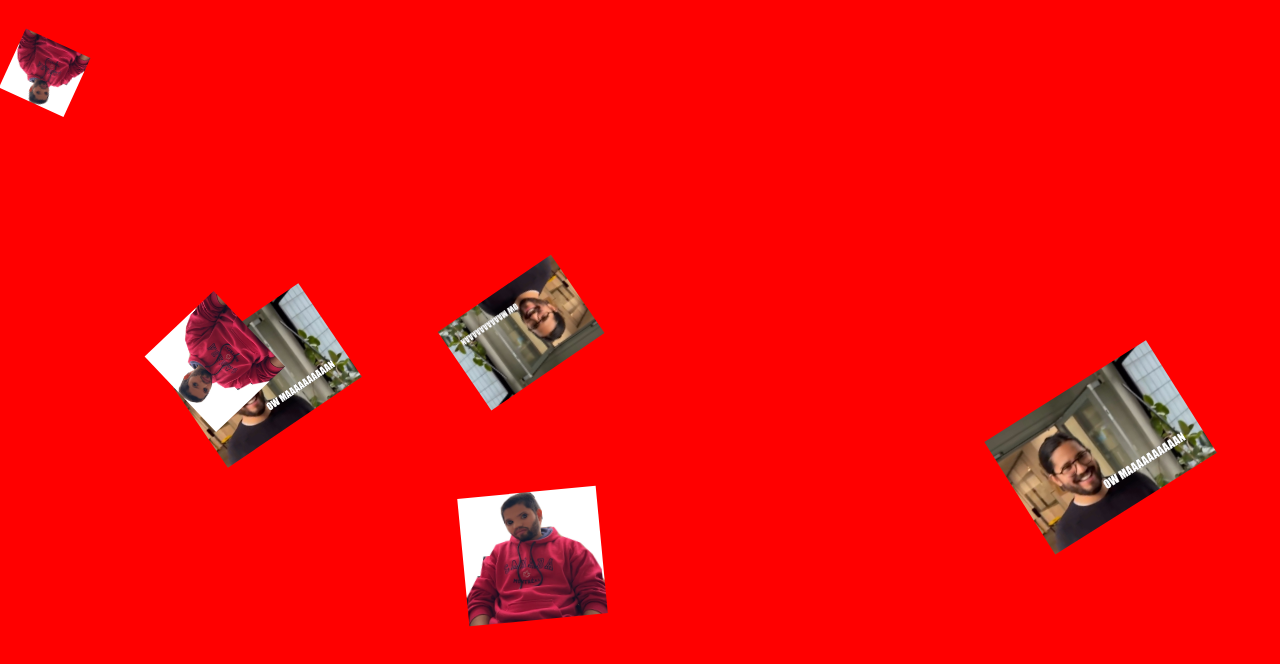
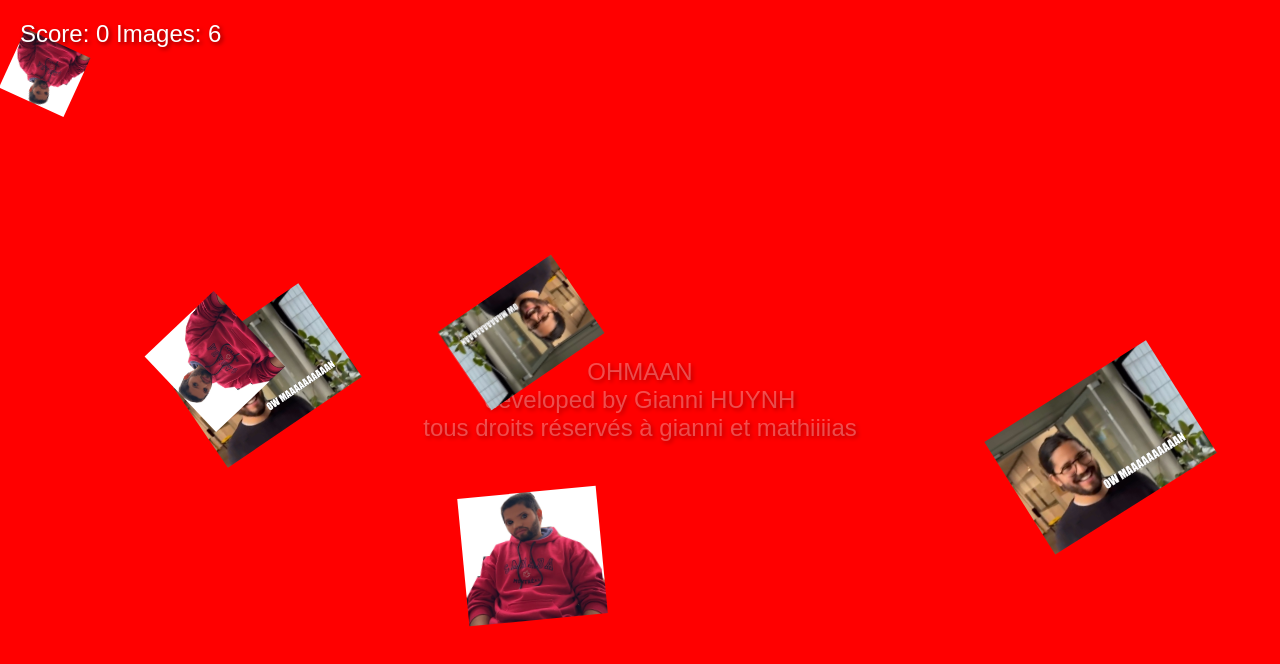
Before and after one commit to GianniHuynh/ohmaaan, a plain HTML site: page index.html in a window 1280 px wide. Drawn offline with Linux system fonts and the light colour scheme.

Commit message:
add score play

```diff
--- a/index.html
+++ b/index.html
@@ -16,6 +16,30 @@
             position: absolute;
             height: auto;
             transition: all 0.1s ease;
+            cursor: pointer;
+        }
+        .score-container {
+            position: fixed;
+            top: 20px;
+            left: 20px;
+            color: white;
+            font-family: Arial, sans-serif;
+            font-size: 24px;
+            z-index: 1000;
+            text-shadow: 2px 2px 4px rgba(0,0,0,0.5);
+        }
+        .background-text {
+            position: fixed;
+            top: 50%;
+            left: 50%;
+            transform: translate(-50%, -50%);
+            color: rgba(255, 255, 255, 0.3);
+            font-family: Arial, sans-serif;
+            font-size: 24px;
+            text-align: center;
+            z-index: -1;
+            white-space: nowrap;
+            text-shadow: 2px 2px 4px rgba(0,0,0,0.3);
         }
         @keyframes rgbBackground {
             0% { background-color: rgb(255, 0, 0); }
@@ -26,53 +50,71 @@
     </style>
 </head>
 <body>
+    <div class="score-container">
+        Score: <span id="score">0</span>
+        Images: <span id="count">0</span>
+    </div>
+    <div class="background-text">
+        OHMAAN<br>
+        developed by Gianni HUYNH<br>
+        tous droits réservés à gianni et mathiiiias
+    </div>
     <script>
-        let speed = 1000; // Vitesse initiale en millisecondes
+        let speed = 1000;
         let count = 0;
+        let score = 0;
         const images = ['ohman.png', 'face.png'];
         const sounds = ['CHILL.mp3', 'NRV.mp3', 'MID.mp3', 'REVERSE.mp3'];
 
         // Configuration de la musique de fond
         const backgroundMusic = new Audio('elevator.mp3');
-        backgroundMusic.volume = 0.5; // Volume à 50%
-        backgroundMusic.loop = true; // Lecture en boucle
+        backgroundMusic.volume = 0.5;
+        backgroundMusic.loop = true;
 
-        // Démarrer la musique de fond au chargement de la page
+        // Mise à jour du score
+        function updateScore() {
+            document.getElementById('score').textContent = score;
+            document.getElementById('count').textContent = count;
+        }
+
         window.addEventListener('load', () => {
             backgroundMusic.play();
+            updateScore();
         });
 
         function playRandomSound() {
             const audio = new Audio(sounds[Math.floor(Math.random() * sounds.length)]);
-            audio.volume = 0.7; // Volume à 70% pour les sons aléatoires
+            audio.volume = 0.7;
             audio.play();
         }
 
         function createOhMan() {
             const ohman = document.createElement('img');
-            // Alterne entre les deux images
             ohman.src = images[count % 2];
             ohman.className = 'ohman';
 
-            // Taille aléatoire entre 50px et 200px
             const size = Math.random() * 150 + 50;
             ohman.style.width = size + 'px';
 
-            // Position aléatoire sur l'écran
             ohman.style.left = Math.random() * (window.innerWidth - size) + 'px';
             ohman.style.top = Math.random() * (window.innerHeight - size) + 'px';
 
-            // Rotation aléatoire
             ohman.style.transform = `rotate(${Math.random() * 360}deg)`;
 
+            // Ajout de l'interactivité
+            ohman.addEventListener('click', () => {
+                score += 10;
+                updateScore();
+                ohman.remove();
+                playRandomSound();
+            });
+
             document.body.appendChild(ohman);
-
-            // Jouer un son aléatoire
             playRandomSound();
 
             count++;
+            updateScore();
 
-            // Accélération progressive
             if (count % 5 === 0) {
                 speed = Math.max(50, speed * 0.8);
             }
@@ -80,7 +122,6 @@
             setTimeout(createOhMan, speed);
         }
 
-        // Démarrer l'animation
         createOhMan();
     </script>
 </body>
```
